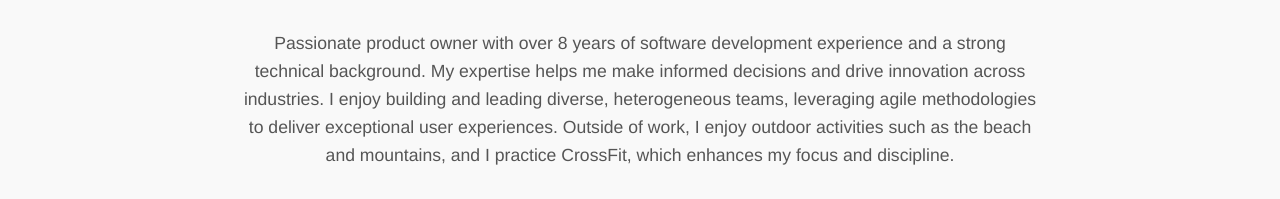
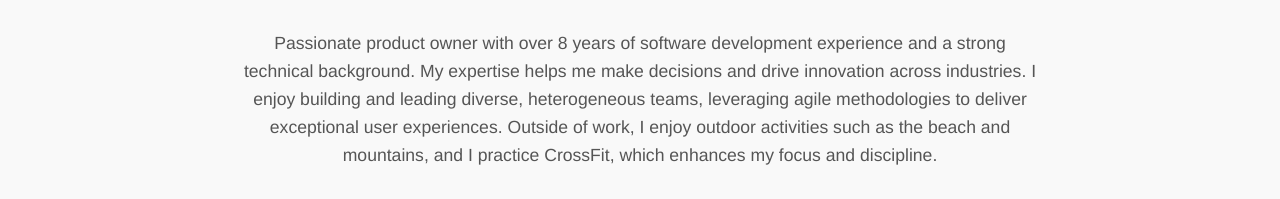
Before and after one commit to msluciano92/personal-blog, a website: page public/index.html in a window 1280 px wide. Shown: the part 355-554 px from the top of the page. Drawn offline with Linux system fonts and the light colour scheme.

Commit message:
Adjusted desc

```diff
--- a/public/index.html
+++ b/public/index.html
@@ -18,7 +18,7 @@
       </div>
 
       <div class="bio-section">
-         <p>Passionate product owner with over <span id="experienceYears"></span> years of software development experience and a strong technical background. My expertise helps me make informed decisions and drive innovation across industries. I enjoy building and leading diverse, heterogeneous teams, leveraging agile methodologies to deliver exceptional user experiences. Outside of work, I enjoy outdoor activities such as the beach and mountains, and I practice CrossFit, which enhances my focus and discipline.
+         <p>Passionate product owner with over <span id="experienceYears"></span> years of software development experience and a strong technical background. My expertise helps me make decisions and drive innovation across industries. I enjoy building and leading diverse, heterogeneous teams, leveraging agile methodologies to deliver exceptional user experiences. Outside of work, I enjoy outdoor activities such as the beach and mountains, and I practice CrossFit, which enhances my focus and discipline.
          </p>
       </div>
 
```
